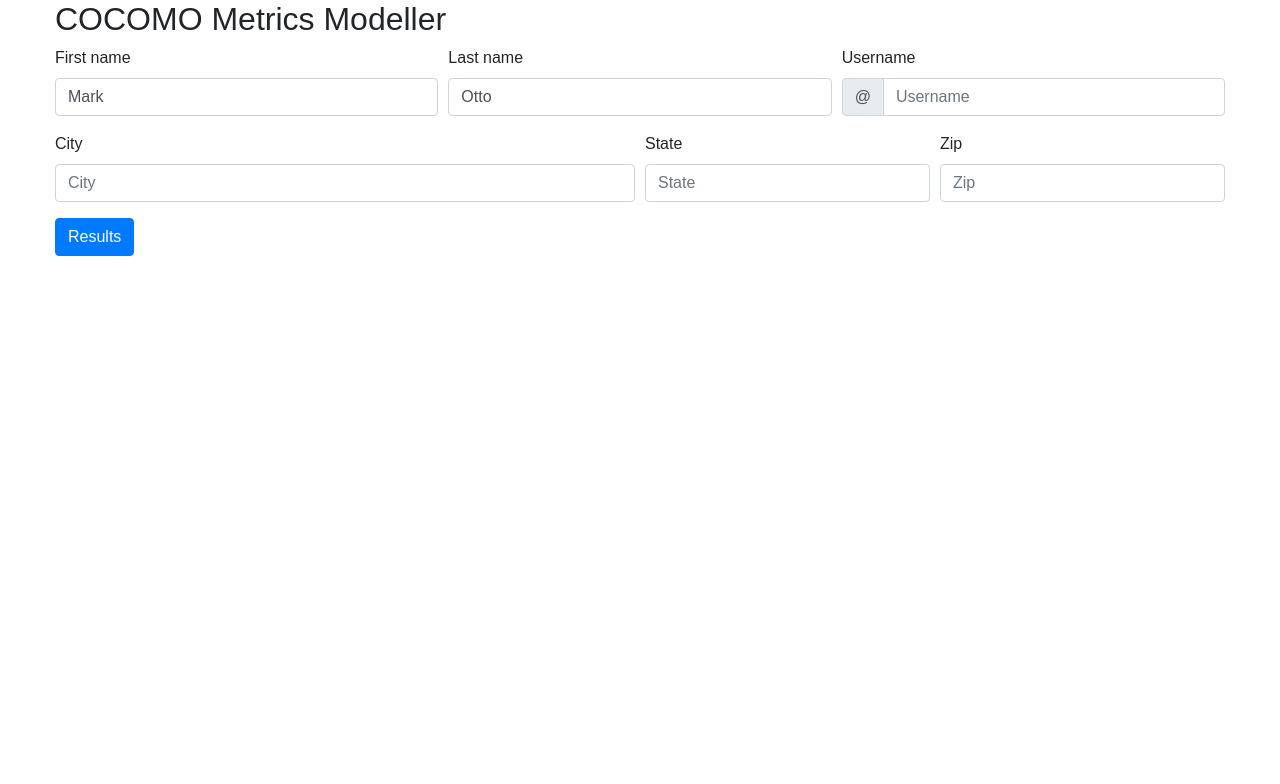
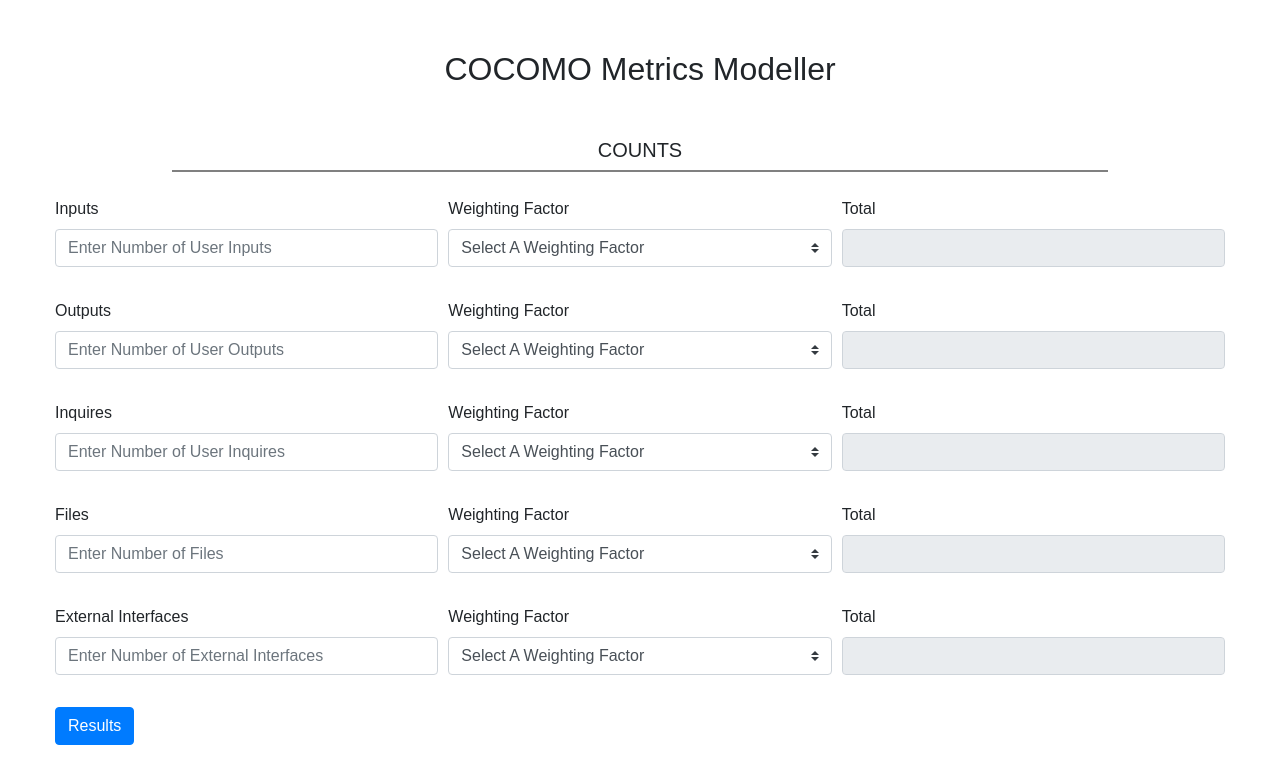
Before and after one commit to italktosquirrels/modeller, a plain HTML site: page index.html in a window 1280 px wide. Drawn offline with nearby package versions, Linux system fonts and the light colour scheme; a web font is replaced by a local one.

Commit message:
Count UI Update

```diff
--- a/css/main.css
+++ b/css/main.css
@@ -34,6 +34,28 @@ html {
   max-width: 1200px;
 }
 
+.container h2 {
+  margin: 50px;
+  text-align: center;
+}
+
+.container h5 {
+  /* margin: 50px; */
+  text-align: center;
+}
+
+.container hr {
+  border-top: 2px solid grey;
+  width: 80%;
+  margin: auto;
+  padding-bottom: 25px;
+}
+
+
+/* .selected {
+
+  color: #A8A8A8;
+} */
 
 
 
--- a/index.html
+++ b/index.html
@@ -5,26 +5,11 @@
 	<title>Contact V7</title>
 	<meta charset="UTF-8">
 	<meta name="viewport" content="width=device-width, initial-scale=1">
+	<script src="https://code.jquery.com/jquery-3.2.1.slim.min.js" integrity="sha384-KJ3o2DKtIkvYIK3UENzmM7KCkRr/rE9/Qpg6aAZGJwFDMVNA/GpGFF93hXpG5KkN" crossorigin="anonymous"></script>
+	<script src="https://cdnjs.cloudflare.com/ajax/libs/popper.js/1.12.9/umd/popper.min.js" integrity="sha384-ApNbgh9B+Y1QKtv3Rn7W3mgPxhU9K/ScQsAP7hUibX39j7fakFPskvXusvfa0b4Q" crossorigin="anonymous"></script>
+	<script src="https://maxcdn.bootstrapcdn.com/bootstrap/4.0.0/js/bootstrap.min.js" integrity="sha384-JZR6Spejh4U02d8jOt6vLEHfe/JQGiRRSQQxSfFWpi1MquVdAyjUar5+76PVCmYl" crossorigin="anonymous"></script>
 	<!--===============================================================================================-->
-	<link rel="icon" type="image/png" href="images/icons/favicon.ico" />
-	<!--===============================================================================================-->
-	<link rel="stylesheet" type="text/css" href="vendor/bootstrap/css/bootstrap.min.css">
-	<!--===============================================================================================-->
-	<link rel="stylesheet" type="text/css" href="fonts/font-awesome-4.7.0/css/font-awesome.min.css">
-	<!--===============================================================================================-->
-	<link rel="stylesheet" type="text/css" href="fonts/Linearicons-Free-v1.0.0/icon-font.min.css">
-	<!--===============================================================================================-->
-	<link rel="stylesheet" type="text/css" href="vendor/animate/animate.css">
-	<!--===============================================================================================-->
-	<link rel="stylesheet" type="text/css" href="vendor/css-hamburgers/hamburgers.min.css">
-	<!--===============================================================================================-->
-	<link rel="stylesheet" type="text/css" href="vendor/animsition/css/animsition.min.css">
-	<!--===============================================================================================-->
-	<link rel="stylesheet" type="text/css" href="vendor/select2/select2.min.css">
-	<!--===============================================================================================-->
-	<link rel="stylesheet" type="text/css" href="vendor/daterangepicker/daterangepicker.css">
-	<!--===============================================================================================-->
-	<link rel="stylesheet" type="text/css" href="css/util.css">
+	<link rel="stylesheet" href="https://maxcdn.bootstrapcdn.com/bootstrap/4.0.0/css/bootstrap.min.css" integrity="sha384-Gn5384xqQ1aoWXA+058RXPxPg6fy4IWvTNh0E263XmFcJlSAwiGgFAW/dAiS6JXm" crossorigin="anonymous">
 	<link rel="stylesheet" type="text/css" href="css/main.css">
 	<!--===============================================================================================-->
 </head>
@@ -37,37 +22,106 @@
 		</div>
 		<div class="">
 			<form>
+				<h5>COUNTS</h5>
+				<hr>
+				<!-- INPUTS -->
 				<div class="form-row">
 					<div class="col-md-4 mb-3">
-						<label for="validationDefault01">First name</label>
-						<input type="text" class="form-control" id="validationDefault01" placeholder="First name" value="Mark" required>
+						<label for="validationDefault01">Inputs</label>
+						<input type="number" class="form-control" id="validationDefault01" placeholder="Enter Number of User Inputs" value="" required>
 					</div>
 					<div class="col-md-4 mb-3">
-						<label for="validationDefault02">Last name</label>
-						<input type="text" class="form-control" id="validationDefault02" placeholder="Last name" value="Otto" required>
+						<label for="validationDefault01">Weighting Factor</label>
+						<select class="custom-select custom-select-md mb-3 selected">
+							<option disabled selected>Select A Weighting Factor</option>
+							<option value="3">Three - 3</option>
+							<option value="4">Four - 4</option>
+							<option value="6">Six - 6</option>
+						</select>
 					</div>
 					<div class="col-md-4 mb-3">
-						<label for="validationDefaultUsername">Username</label>
-						<div class="input-group">
-							<div class="input-group-prepend">
-								<span class="input-group-text" id="inputGroupPrepend2">@</span>
-							</div>
-							<input type="text" class="form-control" id="validationDefaultUsername" placeholder="Username" aria-describedby="inputGroupPrepend2" required>
-						</div>
+						<label for="validationDefault01">Total</label>
+						<input type="text" class="form-control" id="validationDefault01" placeholder="" value="" disabled>
 					</div>
 				</div>
+				<!-- OUTPUTS -->
 				<div class="form-row">
-					<div class="col-md-6 mb-3">
-						<label for="validationDefault03">City</label>
-						<input type="text" class="form-control" id="validationDefault03" placeholder="City" required>
+					<div class="col-md-4 mb-3">
+						<label for="validationDefault01">Outputs</label>
+						<input type="number" class="form-control" id="validationDefault01" placeholder="Enter Number of User Outputs" value="" required>
 					</div>
-					<div class="col-md-3 mb-3">
-						<label for="validationDefault04">State</label>
-						<input type="text" class="form-control" id="validationDefault04" placeholder="State" required>
+					<div class="col-md-4 mb-3">
+						<label for="validationDefault01">Weighting Factor</label>
+						<select class="custom-select custom-select-md mb-3">
+							<option disabled selected>Select A Weighting Factor</option>
+							<option value="4">Four - 4</option>
+							<option value="5">Five - 5</option>
+							<option value="7">Seven -7</option>
+						</select>
 					</div>
-					<div class="col-md-3 mb-3">
-						<label for="validationDefault05">Zip</label>
-						<input type="text" class="form-control" id="validationDefault05" placeholder="Zip" required>
+					<div class="col-md-4 mb-3">
+						<label for="validationDefault01">Total</label>
+						<input type="text" class="form-control" id="validationDefault01" placeholder="" value="" disabled>
+					</div>
+				</div>
+				<!-- INQUIRIES -->
+				<div class="form-row">
+					<div class="col-md-4 mb-3">
+						<label for="validationDefault01">Inquires</label>
+						<input type="text" class="form-control" id="validationDefault01" placeholder="Enter Number of User Inquires" value="" required>
+					</div>
+					<div class="col-md-4 mb-3">
+						<label for="validationDefault01">Weighting Factor</label>
+						<select class="custom-select custom-select-md mb-3">
+							<option disabled selected>Select A Weighting Factor</option>
+							<option value="3">Three - 3</option>
+							<option value="4">Four - 4</option>
+							<option value="6">Six - 6</option>
+						</select>
+					</div>
+					<div class="col-md-4 mb-3">
+						<label for="validationDefault01">Total</label>
+						<input type="text" class="form-control" id="validationDefault01" placeholder="" value="" disabled>
+					</div>
+				</div>
+				<!-- FILES -->
+				<div class="form-row">
+					<div class="col-md-4 mb-3">
+						<label for="validationDefault01">Files</label>
+						<input type="text" class="form-control" id="validationDefault01" placeholder="Enter Number of Files" value="" required>
+					</div>
+					<div class="col-md-4 mb-3">
+						<label for="validationDefault01">Weighting Factor</label>
+						<select class="custom-select custom-select-md mb-3">
+							<option disabled selected>Select A Weighting Factor</option>
+							<option value="7">Seven - 7</option>
+							<option value="10">Ten - 10</option>
+							<option value="15">Fifteen - 15</option>
+						</select>
+					</div>
+					<div class="col-md-4 mb-3">
+						<label for="validationDefault01">Total</label>
+						<input type="text" class="form-control" id="validationDefault01" placeholder="" value="" disabled>
+					</div>
+				</div>
+				<!-- EXTERNAL INTERFACES -->
+				<div class="form-row">
+					<div class="col-md-4 mb-3">
+						<label for="validationDefault01">External Interfaces</label>
+						<input type="text" class="form-control" id="validationDefault01" placeholder="Enter Number of External Interfaces" value="" required>
+					</div>
+					<div class="col-md-4 mb-3">
+						<label for="validationDefault01">Weighting Factor</label>
+						<select class="custom-select custom-select-md mb-3">
+							<option disabled selected>Select A Weighting Factor</option>
+							<option value="5">Five - 5</option>
+							<option value="7">Seven - 7</option>
+							<option value="10">Ten - 10</option>
+						</select>
+					</div>
+					<div class="col-md-4 mb-3">
+						<label for="validationDefault01">Total</label>
+						<input type="text" class="form-control" id="validationDefault01" placeholder="" value="" disabled>
 					</div>
 				</div>
 
```
